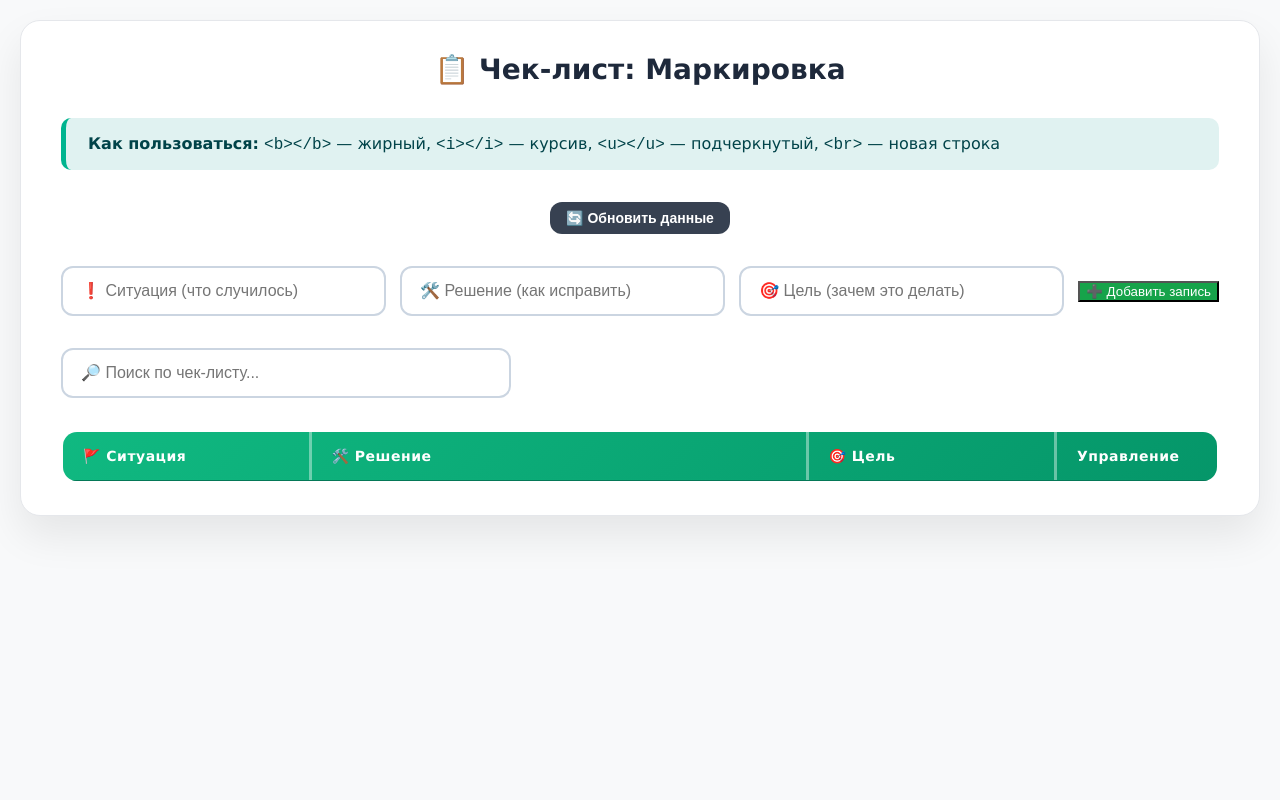
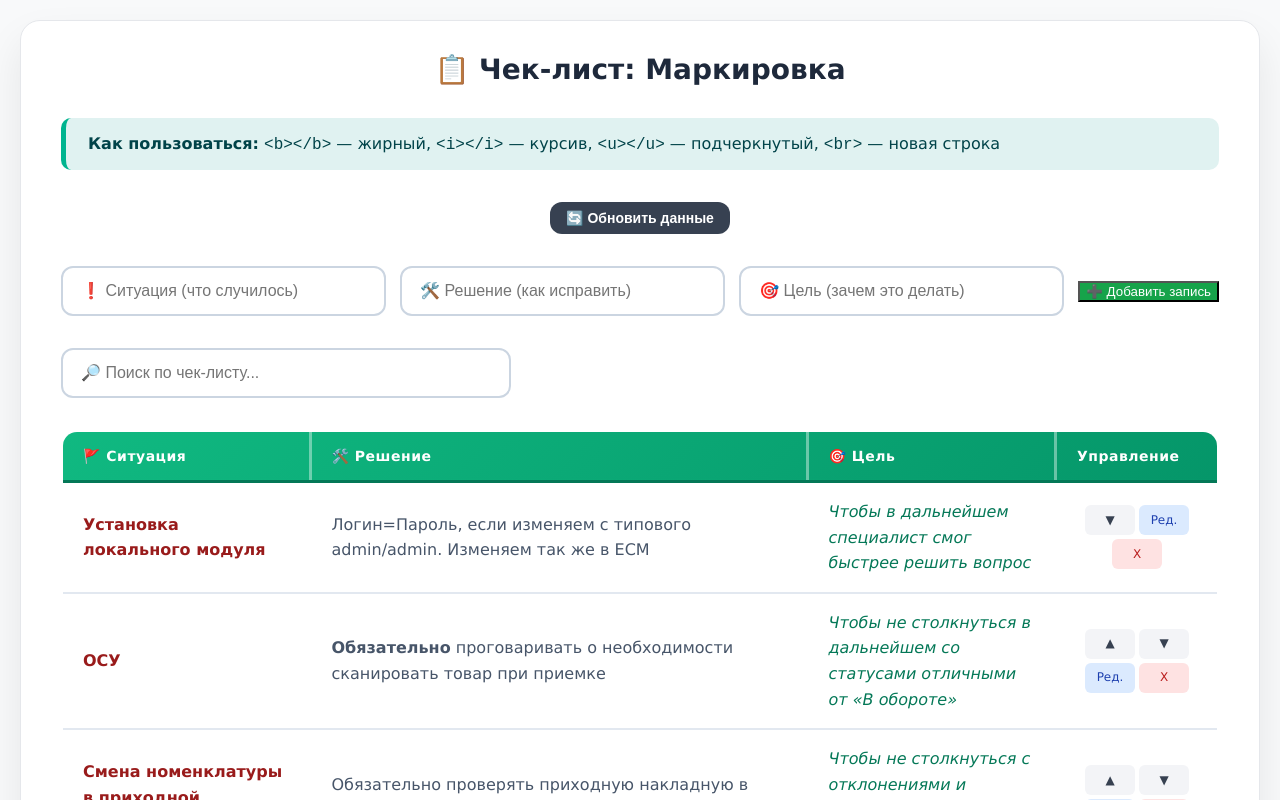
Before and after one commit to cherepanka/my-checklist, a plain HTML site: page index.html in a window 1280 px wide. Drawn offline with Linux system fonts and the light colour scheme.

Commit message:
Update index.html

```diff
--- a/index.html
+++ b/index.html
@@ -140,7 +140,7 @@
 
 <script>
     /* --- НАСТРОЙКИ (ОБЯЗАТЕЛЬНО ЗАМЕНИТЬ) --- */
-    const REPO_OWNER = 'cherepanka;       // Ваш ник на GitHub
+    const REPO_OWNER = 'cherepanka';       // Ваш ник на GitHub
     const REPO_NAME = 'my-checklist';   // Имя репозитория
     const WEBHOOK_SECRET = 'SuperChecklist123!';   // Тот самый секрет из Settings -> Secrets
 
```
